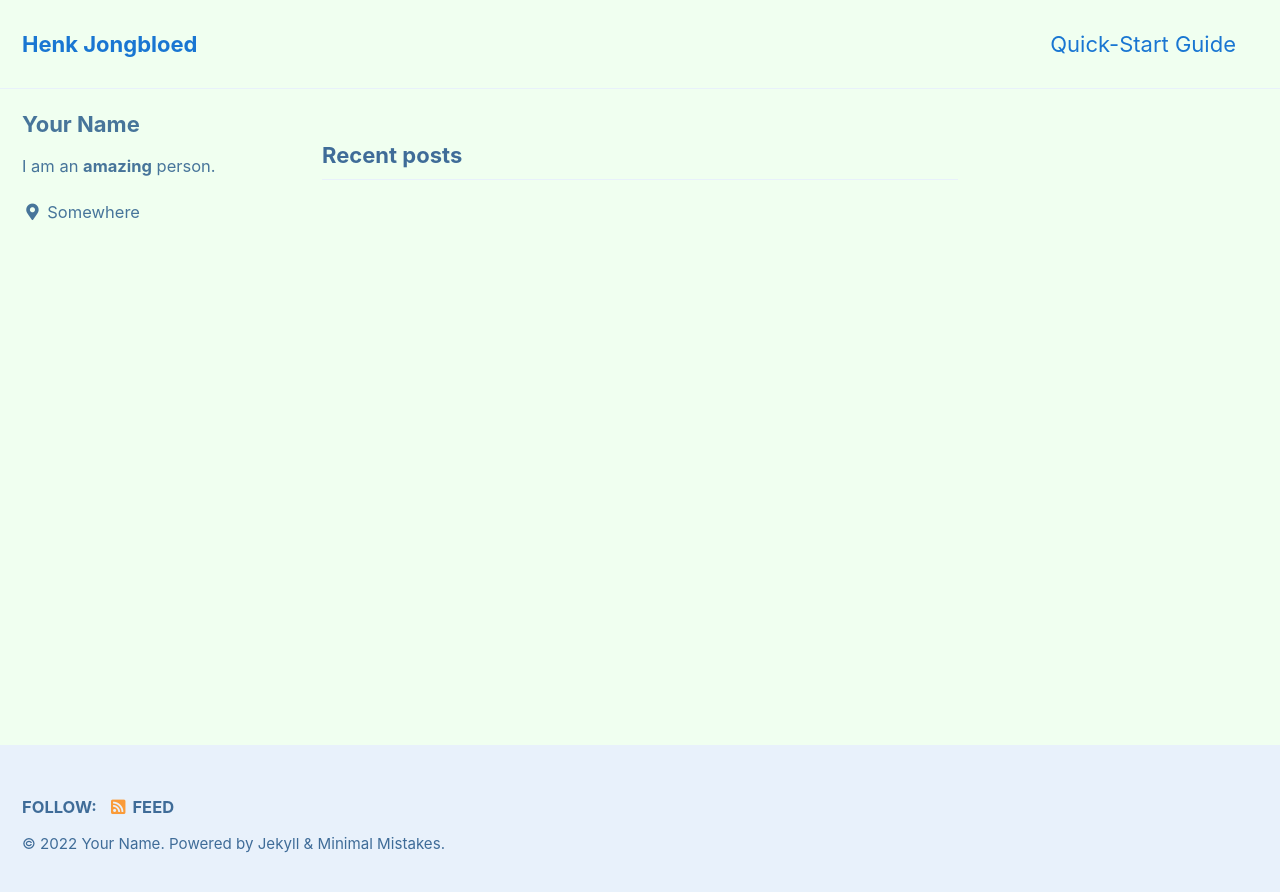
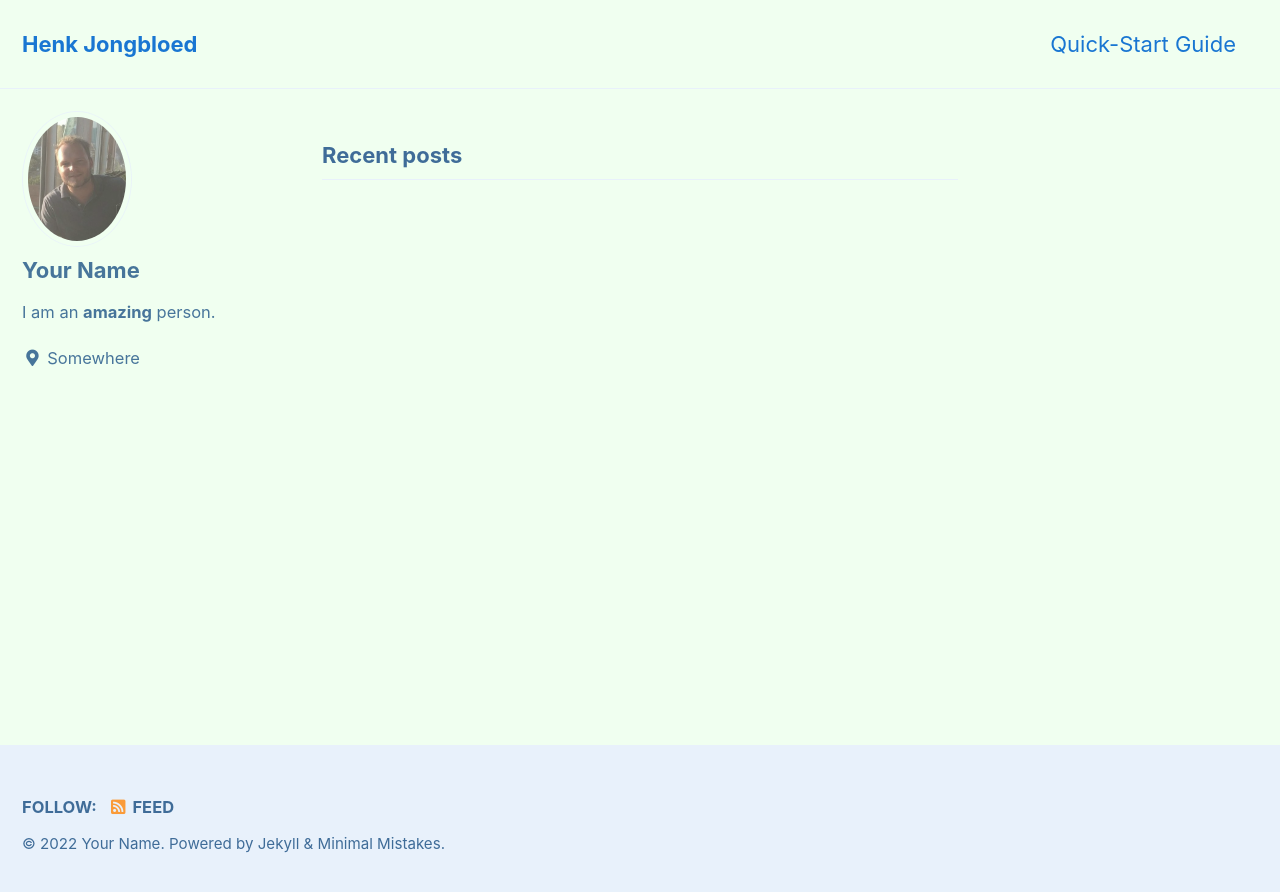
Before and after one commit to henkjongbloed/henkjongbloed-old.github.io, a Jekyll site: the page built from index.html, in a window 1280 px wide. Shown: the top 892 px of the page. Built offline with Jekyll 4.4.1, drawn with Linux system fonts in a browser that asks for light colours; cached includes are drawn as plain includes; the list of posts is cut into pages by our own code.

Commit message:
Added two images

```diff
--- a/_config.yml
+++ b/_config.yml
@@ -24,7 +24,7 @@ description              : "An amazing website."
 url                      : # the base hostname & protocol for your site e.g. "https://mmistakes.github.io"
 baseurl                  : # the subpath of your site, e.g. "/blog"
 repository               : # GitHub username/repo-name e.g. "mmistakes/minimal-mistakes"
-teaser                   : # path of fallback teaser image, e.g. "/assets/images/500x300.png"
+teaser                   : "/assets/images/Est1.jpeg"
 logo                     : # path of logo image to display in the masthead, e.g. "/assets/images/88x88.png"
 masthead_title           : # overrides the website title displayed in the masthead, use " " for no title
 # breadcrumbs            : false # true, false (default)
@@ -103,7 +103,7 @@ analytics:
 # Site Author
 author:
   name             : "Your Name"
-  avatar           : # path of avatar image, e.g. "/assets/images/bio-photo.jpg"
+  avatar           : "/assets/images/PFSlav.jpg"
   bio              : "I am an **amazing** person."
   location         : "Somewhere"
   email            :
```
Also changed, not shown: assets/images/Est1.jpeg (added), assets/images/PFSlav.jpg (added).
